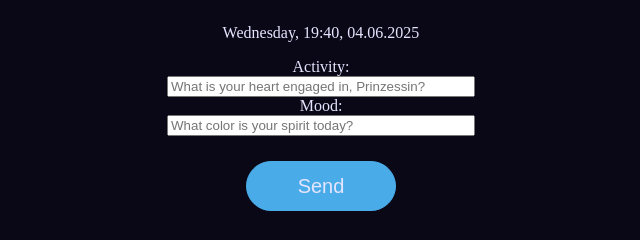
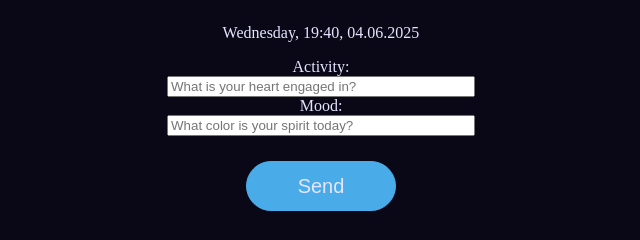
Before and after one commit to murasame112/MuraMood, an Electron app: page src/public/form.html in a window 800 px wide. Shown: the full height of the page, 79-719 px from the left. Drawn offline with Linux system fonts and the light colour scheme.

Commit message:
deleted "prinzessin"

```diff
--- a/src/public/form.html
+++ b/src/public/form.html
@@ -15,7 +15,7 @@
 		<form id="moodForm">
 			<div class="helper">
 				<label>Activity:</label>
-				<input type="text" placeholder="What is your heart engaged in, Prinzessin?" class="text-input" name="activity" id="activity" required/>
+				<input type="text" placeholder="What is your heart engaged in?" class="text-input" name="activity" id="activity" required/>
 			</div>
 			<div class="helper">
 				<label>Mood:</label>
```
